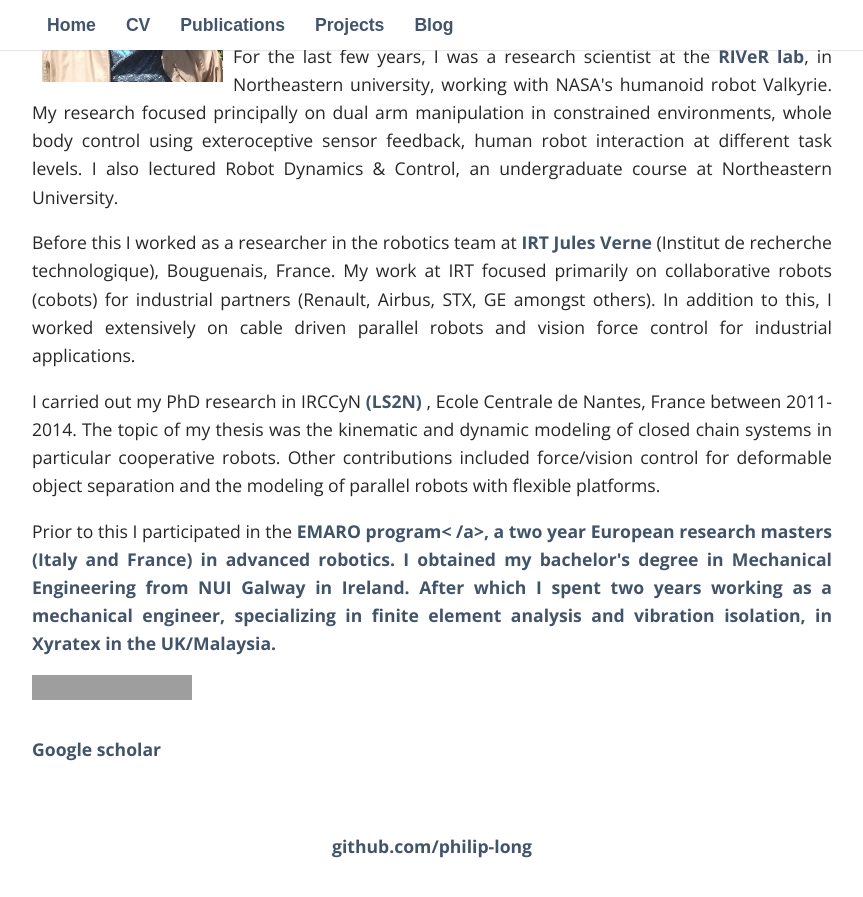
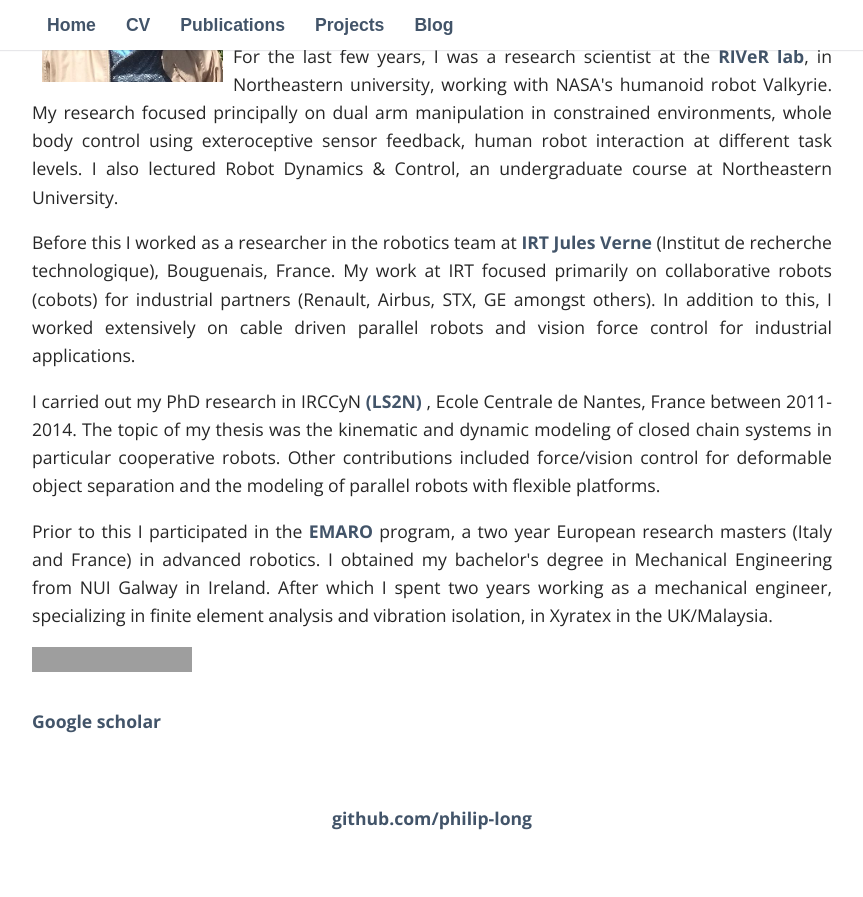
Before and after one commit to philip-long/philip-long.github.io, a Jekyll site: the page built from index.html, in a window 1280 px wide and 900 px high, scrolled down 364 px. Shown: the top 897 px of the window, without its empty margins (208-1071 px from the left). Built offline with Jekyll 4.4.1, drawn with Linux system fonts in a browser that asks for light colours; nearby versions of some CDN libraries; some web fonts are replaced; library files that are not in the unit come from our copies; after the commit the page ends 1236 px from its top, so only the background shows below that; part of the change alters nothing that is shown; grey boxes are pictures that could not be loaded.

```diff
--- a/index.html
+++ b/index.html
@@ -25,7 +25,7 @@ Before this I worked as a  researcher in the robotics team at  <a href="http://w
     I carried out my PhD research in IRCCyN <a href="https://ls2n.fr/"> (LS2N) </a>, Ecole Centrale de Nantes, France between 2011-2014. The topic of my thesis was the kinematic and dynamic modeling of closed chain systems in particular cooperative robots. Other contributions included force/vision control for deformable object separation and the modeling of parallel robots with flexible platforms. </p>
 
     <p>
-    Prior to this I participated in the  <a href="https://master-emaro.ec-nantes.fr/"> EMARO program< /a>, a two year European research masters (Italy and France) in advanced robotics. I obtained my bachelor's degree in Mechanical Engineering from NUI Galway in Ireland. After which I spent two years working as a mechanical engineer, specializing in finite element analysis and vibration isolation, in Xyratex in the UK/Malaysia.
+    Prior to this I participated in the  <a href="https://master-emaro.ec-nantes.fr/"> EMARO </a> program, a two year European research masters (Italy and France) in advanced robotics. I obtained my bachelor's degree in Mechanical Engineering from NUI Galway in Ireland. After which I spent two years working as a mechanical engineer, specializing in finite element analysis and vibration isolation, in Xyratex in the UK/Malaysia.
     </p>
      <p>
 
```
